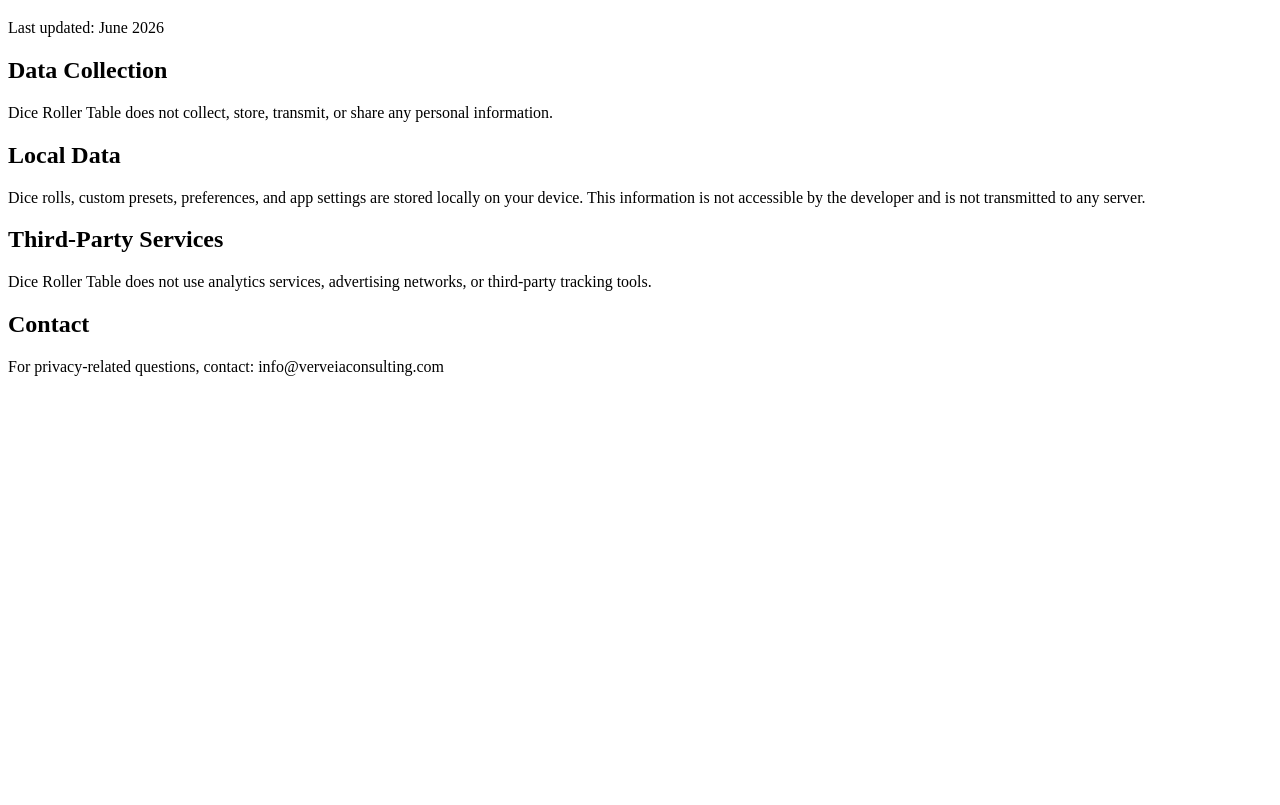
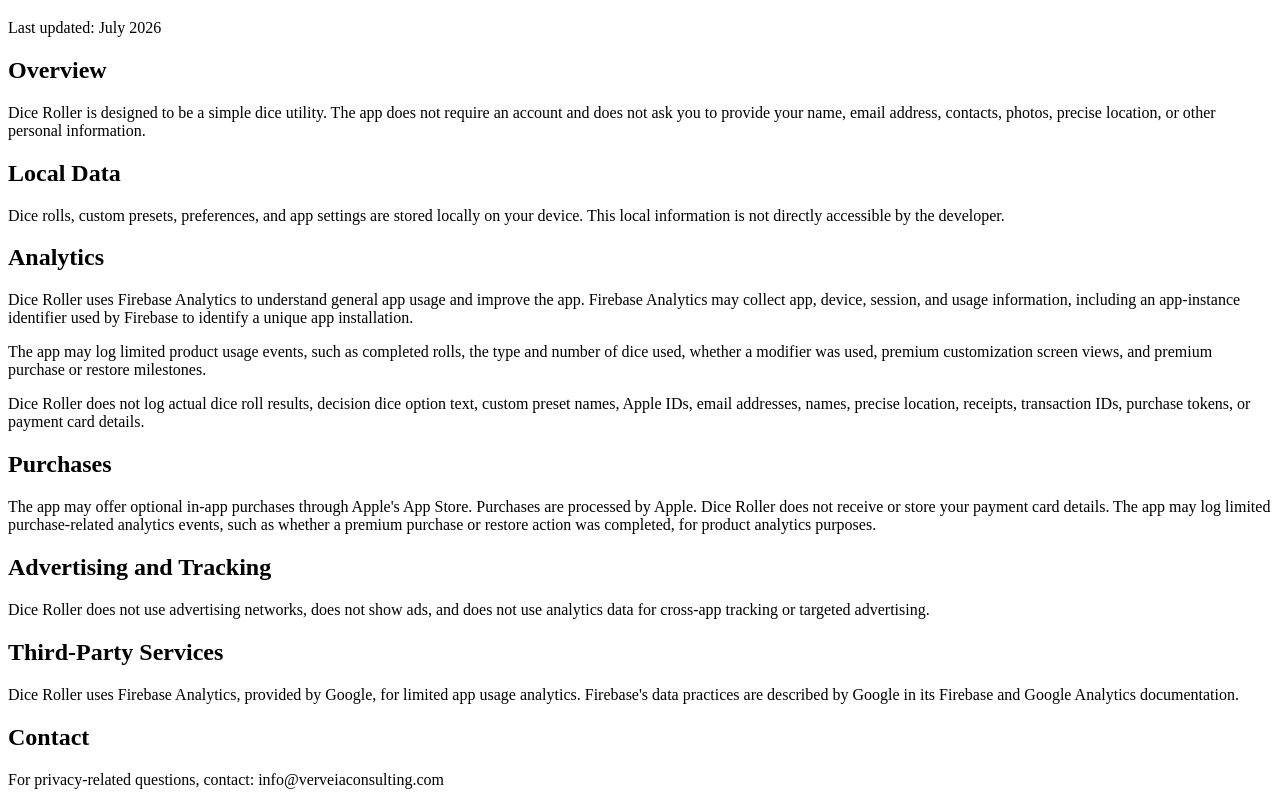
Before and after one commit to hsu-omf/dice-roller, a plain HTML site: page privacy.html in a window 1280 px wide. Shown: the part 61-866 px from the top of the page. Before the commit the page ends 800 px from the top, so only its background shows below. Drawn offline with Linux system fonts and the light colour scheme.

Commit message:
Update privacy.html

```diff
--- a/privacy.html
+++ b/privacy.html
@@ -2,28 +2,67 @@
 <html>
 <head>
   <meta charset="utf-8">
-  <title>Privacy Policy - Dice Roller Table</title>
+  <title>Privacy Policy - Dice Roller</title>
 </head>
 <body>
   <h1>Privacy Policy</h1>
 
-  <p>Last updated: June 2026</p>
+  <p>Last updated: July 2026</p>
 
-  <h2>Data Collection</h2>
+  <h2>Overview</h2>
   <p>
-    Dice Roller Table does not collect, store, transmit, or share any personal information.
+    Dice Roller is designed to be a simple dice utility. The app does not require
+    an account and does not ask you to provide your name, email address, contacts,
+    photos, precise location, or other personal information.
   </p>
 
   <h2>Local Data</h2>
   <p>
-    Dice rolls, custom presets, preferences, and app settings are stored locally on your device.
-    This information is not accessible by the developer and is not transmitted to any server.
+    Dice rolls, custom presets, preferences, and app settings are stored locally
+    on your device. This local information is not directly accessible by the
+    developer.
+  </p>
+
+  <h2>Analytics</h2>
+  <p>
+    Dice Roller uses Firebase Analytics to understand general app usage and improve
+    the app. Firebase Analytics may collect app, device, session, and usage
+    information, including an app-instance identifier used by Firebase to identify
+    a unique app installation.
+  </p>
+
+  <p>
+    The app may log limited product usage events, such as completed rolls, the type
+    and number of dice used, whether a modifier was used, premium customization
+    screen views, and premium purchase or restore milestones.
+  </p>
+
+  <p>
+    Dice Roller does not log actual dice roll results, decision dice option text,
+    custom preset names, Apple IDs, email addresses, names, precise location,
+    receipts, transaction IDs, purchase tokens, or payment card details.
+  </p>
+
+  <h2>Purchases</h2>
+  <p>
+    The app may offer optional in-app purchases through Apple's App Store. Purchases
+    are processed by Apple. Dice Roller does not receive or store your payment card
+    details. The app may log limited purchase-related analytics events, such as
+    whether a premium purchase or restore action was completed, for product
+    analytics purposes.
+  </p>
+
+  <h2>Advertising and Tracking</h2>
+  <p>
+    Dice Roller does not use advertising networks, does not show ads, and does not
+    use analytics data for cross-app tracking or targeted advertising.
   </p>
 
   <h2>Third-Party Services</h2>
   <p>
-    Dice Roller Table does not use analytics services, advertising networks,
-    or third-party tracking tools.
+    Dice Roller uses Firebase Analytics, provided by Google, for limited app usage
+    analytics. Firebase's data practices are described by Google in its Firebase
+    and Google Analytics documentation.
   </p>
 
   <h2>Contact</h2>
```
